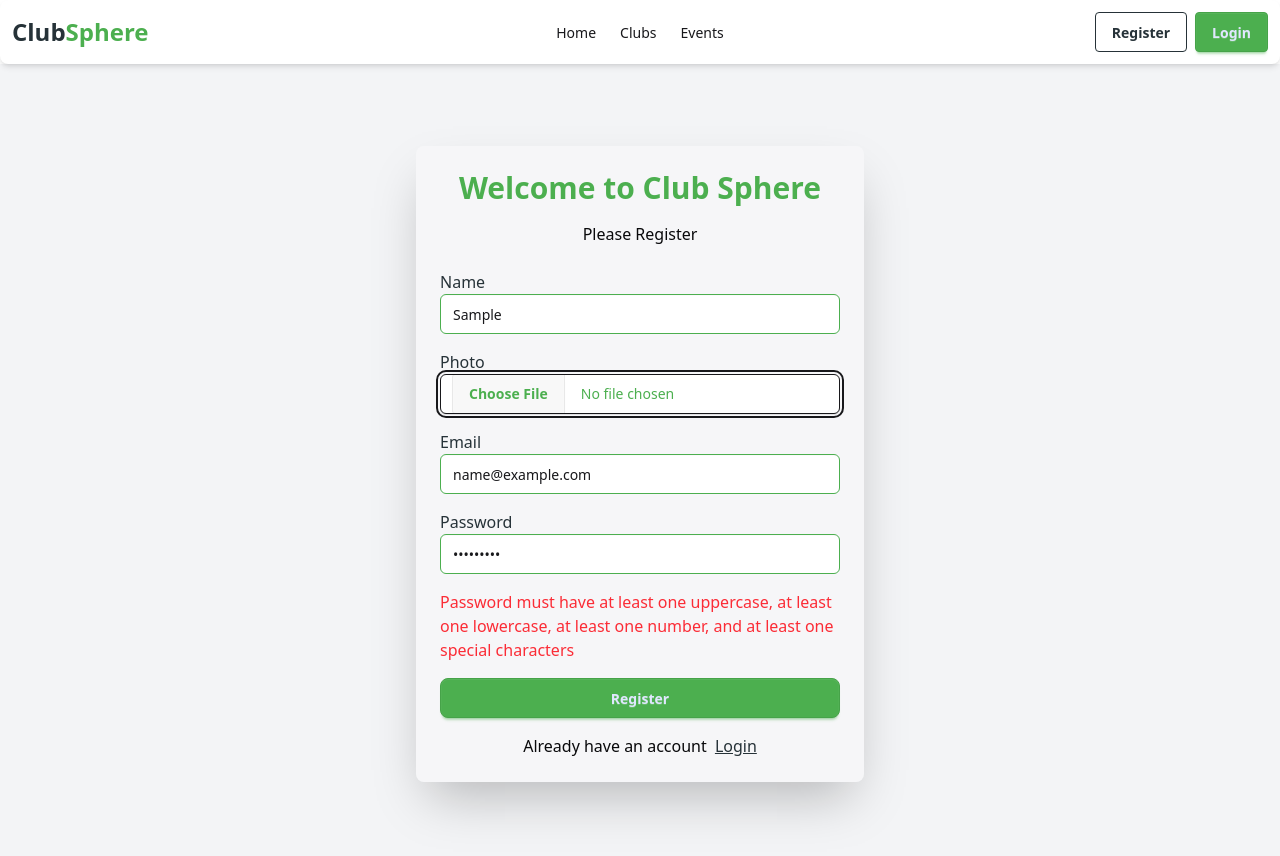
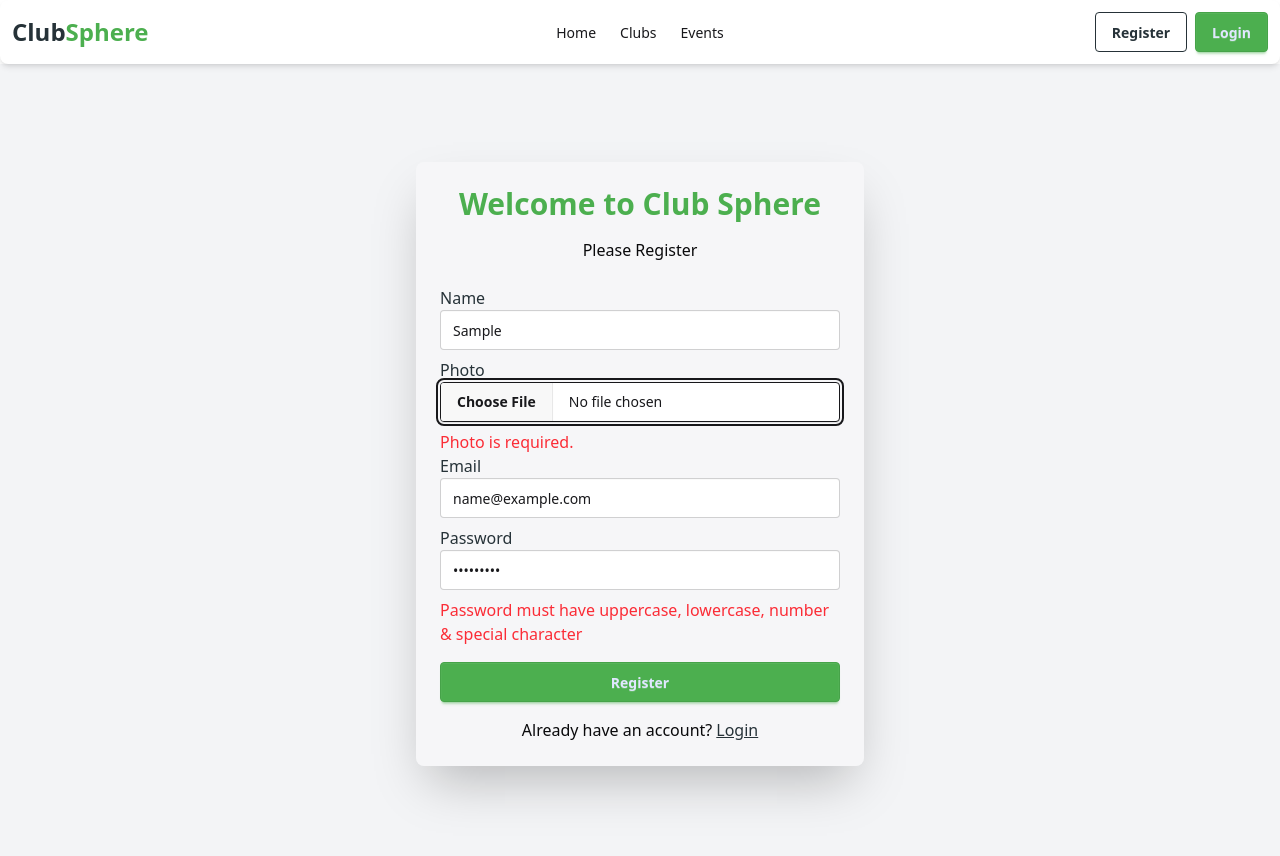
Before and after one commit to Azizul-haque1/club-sphere-client, a React (Vite) app: page /register in a window 1280 px wide. Both pictures are taken after typing "Sample", "name@example.com", "Sample123" into the empty fields and a click on the button "Register". Shown: the top 856 px of the page. Built offline with nearby package versions, Linux system fonts and the light colour scheme; no server answers.

Commit message:
some problem solve

```diff
--- a/src/components/Navbar.jsx
+++ b/src/components/Navbar.jsx
@@ -63,6 +63,7 @@ const Navbar = () => {
                                 <div className="w-10 rounded-full">
                                     <img
                                         alt="User Avatar"
+                                        referrerPolicy='no-referrer'
                                         src={user?.photoURL || "https://img.daisyui.com/images/stock/photo-1534528741775-53994a69daeb.webp"}
                                     />
                                 </div>
--- a/src/hooks/useRole.jsx
+++ b/src/hooks/useRole.jsx
@@ -7,12 +7,15 @@ import { useQuery } from '@tanstack/react-query';
 const useRole = () => {
     const axiosSecure = useAxiosSecure()
     const { user } = useAuth()
-    const { isLoading: roleLoading, data: role = 'user' } = useQuery({
+    console.log('user', user);
+    const { isLoading: roleLoading, data: role = 'member' } = useQuery({
         queryKey: ['role', user?.email],
         queryFn: async () => {
             const res = await axiosSecure.get(`/users/${user.email}/role`)
-            return res.data.role || 'user'
-        }
+            console.log(res.data);
+            return res.data.role || 'member'
+        },
+        enabled: !!user,
     })
 
     return { role, roleLoading }
--- a/src/pages/Auth/Register/Register.jsx
+++ b/src/pages/Auth/Register/Register.jsx
@@ -3,117 +3,139 @@ import useAuth from "../../../hooks/useAuth";
 import { Link, useLocation, useNavigate } from "react-router";
 import useAxiosSecure from "../../../hooks/useAxiosSecure";
 import axios from "axios";
+import Loader from "../../../components/shared/Loader";
 
 const Register = () => {
     const { register, handleSubmit, formState: { errors } } = useForm();
-    const { registerUser, updateUserProfile } = useAuth();
+    const { registerUser, updateUserProfile, loading, setLoading } = useAuth();
+    const axiosSecure = useAxiosSecure();
     const location = useLocation();
     const navigate = useNavigate();
-    const axiosSecure = useAxiosSecure();
-    const handleRegistration = (data) => {
+
+    const handleRegistration = async (data) => {
+        try {
+            setLoading(true);
             const profileImg = data.photo[0];
-        registerUser(data.email, data.password)
-            .then(() => {
+            await registerUser(data.email, data.password);
             const formData = new FormData();
-                formData.append('image', profileImg);
+            formData.append("image", profileImg);
 
-                // 2. send the photo to store and get the ul
-                const image_API_URL = `https://api.imgbb.com/1/upload?key=${import.meta.env.VITE_IMAGE_HOST_KEY}`
-
-                axios.post(image_API_URL, formData)
-                    .then(res => {
-                        const photoURL = res.data.data.url;
-
+            const image_API_URL = `https://api.imgbb.com/1/upload?key=${import.meta.env.VITE_IMAGE_HOST_KEY}`;
+            const imageRes = await axios.post(image_API_URL, formData);
+            const photoURL = imageRes.data.data.url;
 
             const userInfo = {
-                            email: data.email,
+                email: data.email.toLowerCase(),
                 displayName: data.name,
-                            photoURL: photoURL
-                        }
-                        axiosSecure.post('/users', userInfo)
-                            .then(res => {
+                photoURL,
+            };
+            await updateUserProfile({
+                displayName: data.name,
+                photoURL,
+            });
+            const res = await axiosSecure.post("/users", userInfo);
+
+            console.log(res.data);
+
             if (res.data.insertedId) {
-                                    console.log('user created in the database');
-                                }
-                                navigate(location.state || '/')
-                            })
-
-                        const userProfile = {
-                            displayName: data.name,
-                            photoURL: photoURL
+                console.log("User created in database");
+                navigate(location.state ? location.state : "/");
             }
 
-                        updateUserProfile(userProfile)
-                            .then(() => {
-
-                                navigate(location.state ? location.state : '/');
-                            })
-                            .catch(error => console.log(error))
-                    })
-
-
-
-            })
-            .catch(error => {
-                console.log(error)
-            })
+        } catch (error) {
+            console.log(error);
+        } finally {
+            setLoading(false);
         }
+    };
 
     return (
         <div className="flex justify-center items-center min-h-screen bg-gray-100">
-            <div className="card bg-white/20 w-full mx-auto max-w-md shrink-0 shadow-2xl p-6">
-                <h3 className="text-3xl text-center text-primary font-semibold mb-4">Welcome to Club Sphere</h3>
-                <p className='text-center text-neutral  mb-6'>Please Register</p>
+            <div className="card bg-white/20 w-full mx-auto max-w-md shadow-2xl p-6">
+                <h3 className="text-3xl text-center text-primary font-semibold mb-4">
+                    Welcome to Club Sphere
+                </h3>
+                <p className="text-center text-neutral mb-6">Please Register</p>
+
+                {/* {loading && <Loader />} */}
+
                 <form className="space-y-4" onSubmit={handleSubmit(handleRegistration)}>
-                    <fieldset className="">
-                        {/* name field */}
+                    <fieldset>
+                        {/* Name */}
                         <label className="label text-secondary">Name</label>
-                        <input type="text"
-                            {...register('name', { required: true })}
-                            className="input input-bordered w-full rounded-md border-primary focus:outline-none focus:ring-2 focus:ring-primary mb-4"
-                            placeholder="Your Name" />
-                        {errors.name?.type === 'required' && <p className='text-red-500'>Name is required.</p>}
+                        <input
+                            type="text"
+                            {...register("name", { required: true })}
+                            className="input input-bordered w-full mb-2"
+                            placeholder="Your Name"
+                        />
+                        {errors.name && <p className="text-red-500">Name is required.</p>}
 
-                        {/* photo image field */}
-                        <label className="label text-secondary text-secondary">Photo</label>
+                        {/* Photo */}
+                        <label className="label text-secondary">Photo</label>
+                        <input
+                            type="file"
+                            {...register("photo", { required: true })}
+                            className="file-input input-bordered w-full mb-2"
+                        />
+                        {errors.photo && <p className="text-red-500">Photo is required.</p>}
 
-                        <input type="file" {...register('photo', { required: true })} className="file-input input input-bordered w-full rounded-md text-primary  file:text-primary mb-4" placeholder="Your Photo" />
+                        {/* Email */}
+                        <label className="label text-secondary">Email</label>
+                        <input
+                            type="email"
+                            {...register("email", { required: true })}
+                            className="input input-bordered w-full mb-2"
+                            placeholder="Email"
+                        />
+                        {errors.email && <p className="text-red-500">Email is required.</p>}
 
-                        {errors.name?.type === 'required' && <p className='text-red-500'>Photo is required.</p>}
-
-                        {/* email field */}
-                        <label className="label text-secondary">Email</label>
-                        <input type="email" {...register('email', { required: true })} className="input input-bordered w-full rounded-md border-primary focus:outline-none focus:ring-2 focus:ring-primary mb-4" placeholder="Email" />
-                        {errors.email?.type === 'required' && <p className='text-red-500'>Email is required.</p>}
-
-                        {/* password */}
+                        {/* Password */}
                         <label className="label text-secondary">Password</label>
-                        <input type="password" {...register('password', {
+                        <input
+                            type="password"
+                            {...register("password", {
                                 required: true,
                                 minLength: 6,
-                            pattern: /^(?=.*[A-Z])(?=.*[a-z])(?=.*\d)(?=.*[^A-Za-z0-9]).+$/
-                        })} className="input input-bordered w-full rounded-md border-primary focus:outline-none focus:ring-2 focus:ring-primary mb-4" placeholder="Password" />
-                        {
-                            errors.password?.type === 'required' && <p className='text-red-500'>Password is required.</p>
-                        }
-                        {
-                            errors.password?.type === 'minLength' && <p className='text-red-500'>
-                                Password must be 6 characters or longer
+                                pattern: /^(?=.*[A-Z])(?=.*[a-z])(?=.*\d)(?=.*[^A-Za-z0-9]).+$/,
+                            })}
+                            className="input input-bordered w-full mb-2"
+                            placeholder="Password"
+                        />
+
+                        {errors.password?.type === "required" && (
+                            <p className="text-red-500">Password is required.</p>
+                        )}
+
+                        {errors.password?.type === "minLength" && (
+                            <p className="text-red-500">Password must be 6 characters or longer</p>
+                        )}
+
+                        {errors.password?.type === "pattern" && (
+                            <p className="text-red-500">
+                                Password must have uppercase, lowercase, number & special character
                             </p>
-                        }
-                        {
-                            errors.password?.type === 'pattern' && <p className='text-red-500'>Password must have at least one uppercase, at least one lowercase, at least one number, and at least one special characters</p>
-                        }
+                        )}
 
+                        <button
+                            disabled={loading}
+                            className="btn btn-primary w-full mt-4"
+                        >
+                            Register
+                        </button>
+                    </fieldset>
 
-                        <button className="btn btn-primary w-full py-2 mt-4 rounded-lg hover:bg-primary-focus transition duration-300">Register</button>
-                    </fieldset>
-                    <p className="text-center text-neutral mt-4">Already have an account <Link
+                    <p className="text-center text-neutral mt-4">
+                        Already have an account?
+                        <Link
+                            to="/login"
                             state={location.state}
-                        className='text-secondary underline ml-1 hover:text-secondary-focus'
-                        to="/login">Login</Link></p>
+                            className="text-secondary underline ml-1"
+                        >
+                            Login
+                        </Link>
+                    </p>
                 </form>
-
             </div>
         </div>
     );
```
Also changed, not shown: src/pages/Clubs/ClubDetails.jsx (+11 -36 lines), src/pages/Clubs/Clubs.jsx (+6 -1 lines), src/pages/Dashboard/Manager/EventsManagement.jsx (+8 -15 lines). Lines whose indentation alone changed are shown as unchanged.
